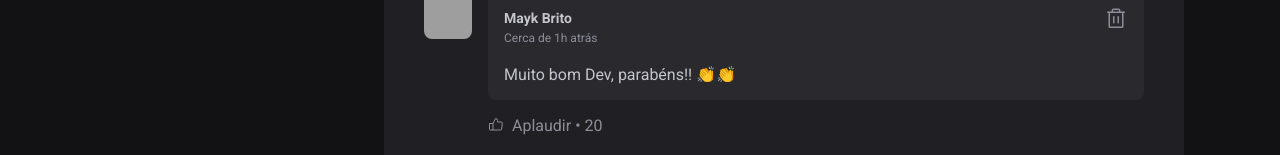
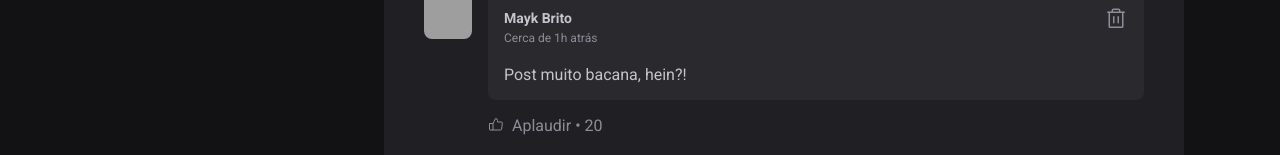
Before and after one commit to MDM04/Ignite-Feed, a React (Vite) app: page / in a window 1280 px wide. Shown: the part 606-761 px from the top of the page. Built offline with nearby package versions, Linux system fonts and the light colour scheme; grey boxes are pictures that could not be loaded.

Commit message:
feat: add functionality to Comment component

```diff
--- a/src/components/Comment.jsx
+++ b/src/components/Comment.jsx
@@ -2,7 +2,7 @@
 import styles from './Comment.module.css';
 import { Avatar } from './Avatar';
 
-export function Comment() {
+export function Comment({content}) {
     return (
         <div className={styles.comment}>
             <Avatar hasBorder={false} src="https://github.com/maykbrito.png" alt="" />
@@ -17,7 +17,7 @@
                             <Trash size={24} />
                         </button>
                     </header>
-                    <p>Muito bom Dev, parabéns!! 👏👏</p>
+                    <p>{content}</p>
                 </div>
                 <footer>
                     <button>
--- a/src/components/Post.jsx
+++ b/src/components/Post.jsx
@@ -1,3 +1,4 @@
+import { useState } from 'react';
 import { Avatar } from './Avatar';
 import { Comment } from './Comment';
 import styles from './Post.module.css';
@@ -5,6 +6,11 @@
 import ptBR from 'date-fns/locale/pt-BR';
 
 export function Post({ author, content, publishedAt }) {
+
+  const [comments, setComments] = useState(['Post muito bacana, hein?!']);
+
+  const [newComment, setNewComment] = useState('');
+
   const publishedDateFormatted = format(publishedAt, "d 'de' MMMM 'às' HH:mm'h'", {
     locale: ptBR
   });
@@ -13,6 +19,18 @@
     locale: ptBR,
     addSuffix: true,
   })
+
+  function handleNewCommentChange(event) {
+    setNewComment(event.target.value);
+  }
+
+  function handleCreateNewComment(event) {
+    event.preventDefault();
+
+
+    setComments([...comments, newComment]);
+    setNewComment('');
+  }
 
   return (
     <article className={styles.post} >
@@ -38,15 +56,20 @@
           }
         })}
       </div>
-      <form className={styles.commentForm}>
+      <form onSubmit={handleCreateNewComment} className={styles.commentForm}>
         <strong>Deixe seu feedback</strong>
-        <textarea placeholder="Deixe um comentário" />
+        <textarea name="textarea"
+         placeholder="Deixe um comentário"
+         value={newComment}
+         onChange = {handleNewCommentChange}/>
         <footer>
           <button type="submit">Publicar</button>
         </footer>
       </form>
       <div className={styles.commentList}>
-        <Comment />
+        {comments.map(comment => {
+          return <Comment content={comment} />
+        })}
       </div>
     </article >
   )
```
Lines whose indentation alone changed are shown as unchanged.
